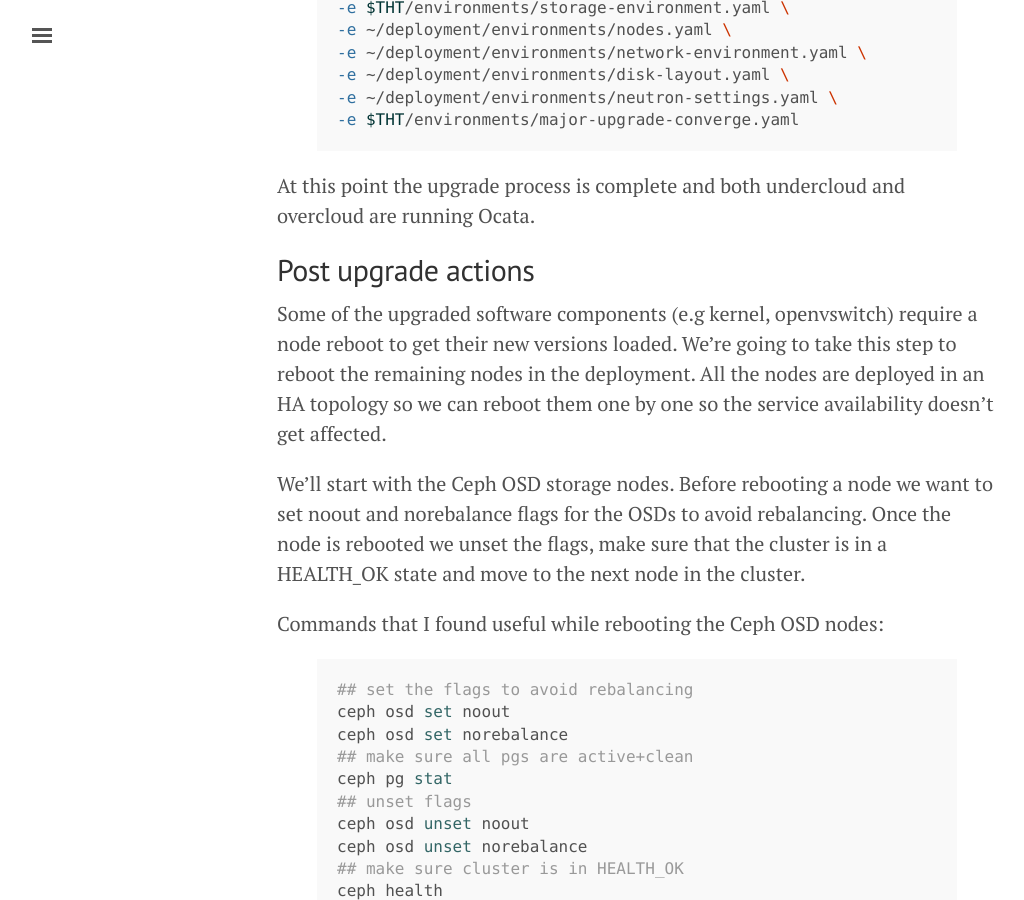
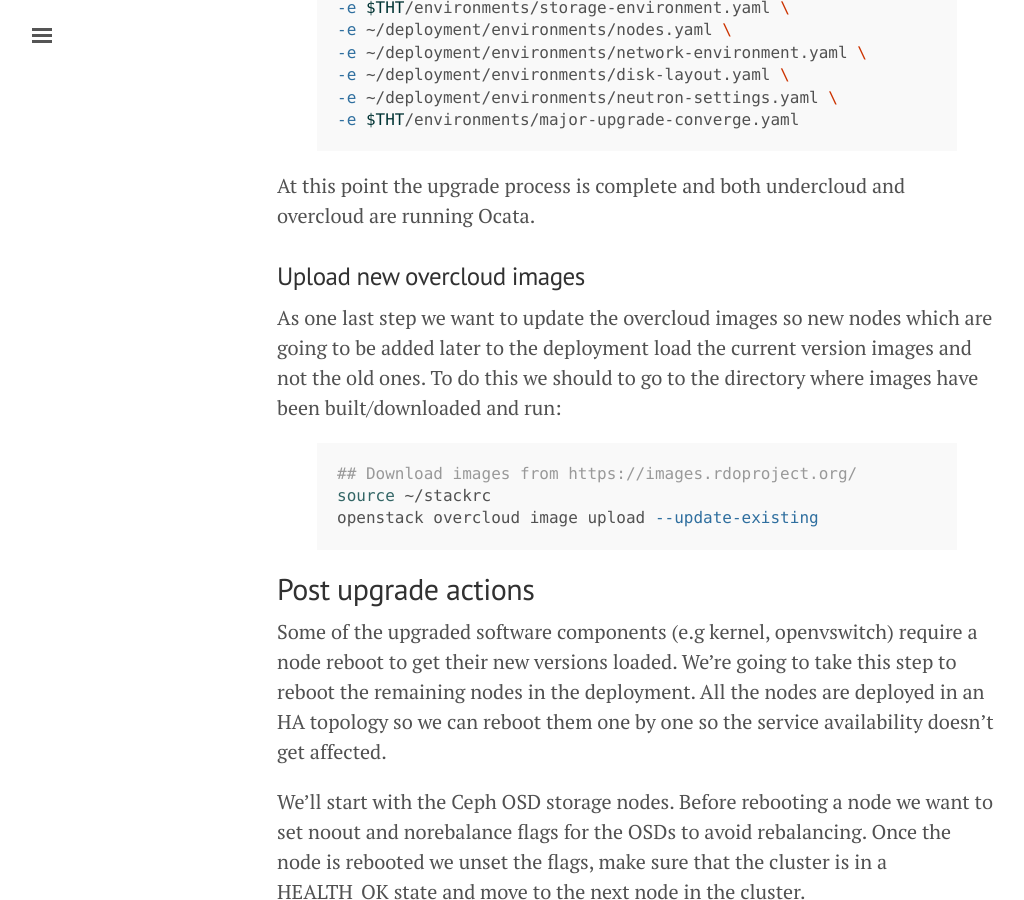
Before and after one commit to mcornea/mcornea.github.io, a Jekyll site: the page built from _posts/2017-05-14-newton-ocata-tripleo-upgrade.markdown, in a window 1280 px wide and 900 px high, scrolled down 6641 px. Shown: the whole window, without its empty margins (3-1027 px from the left). Built offline with Jekyll 4.4.1, drawn with Linux system fonts in a browser that asks for light colours; comment, search, counter and statistics services are not loaded.

Commit message:
Added image upload step to the newton to ocata upgarde post

```diff
--- a/_posts/2017-05-14-newton-ocata-tripleo-upgrade.markdown
+++ b/_posts/2017-05-14-newton-ocata-tripleo-upgrade.markdown
@@ -206,6 +206,15 @@ openstack overcloud deploy --templates $THT \
 
 At this point the upgrade process is complete and both undercloud and overcloud are running Ocata.
 
+### Upload new overcloud images
+As one last step we want to update the overcloud images so new nodes which are going to be added later to the deployment load the current version images and not the old ones. To do this we should to go to the directory where images have been built/downloaded and run:
+
+{% highlight bash %}
+## Download images from https://images.rdoproject.org/
+source ~/stackrc
+openstack overcloud image upload --update-existing
+{% endhighlight %}
+
 ## Post upgrade actions
 
 Some of the upgraded software components (e.g kernel, openvswitch) require a node reboot to get their new versions loaded. We're going to take this step to reboot the remaining nodes in the deployment. All the nodes are deployed in an HA topology so we can reboot them one by one so the service availability doesn’t get affected.
```
